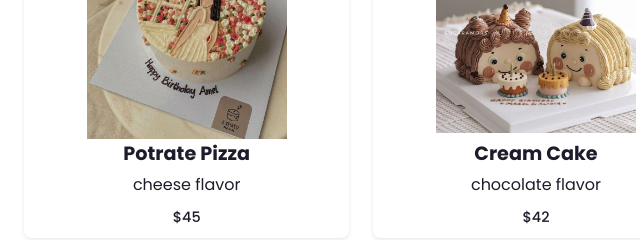
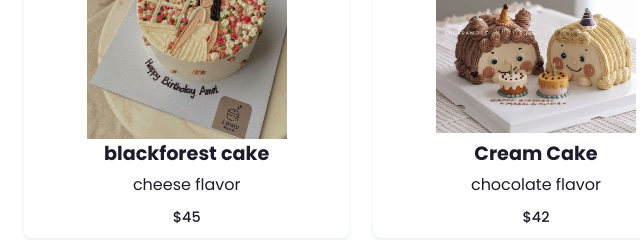
Before and after one commit to priyankapri24/cakiees, a plain HTML site: page index.html in a window 1280 px wide. Shown: the part 1540-1780 px from the top of the page, 104-744 px from the left. Drawn offline with nearby package versions, Linux system fonts and the light colour scheme.

Commit message:
Update index.html

```diff
--- a/index.html
+++ b/index.html
@@ -59,7 +59,7 @@
                 <div class="box-img">
                     <img src="./img/c3.jpg">
                 </div>
-                <h2>Potrate Pizza</h2>
+                <h2>blackforest cake</h2>
                 <h3>cheese flavor</h3>
                 <span>$45</span>
                 <i class='bx bx-cart-alt'></i>
```
